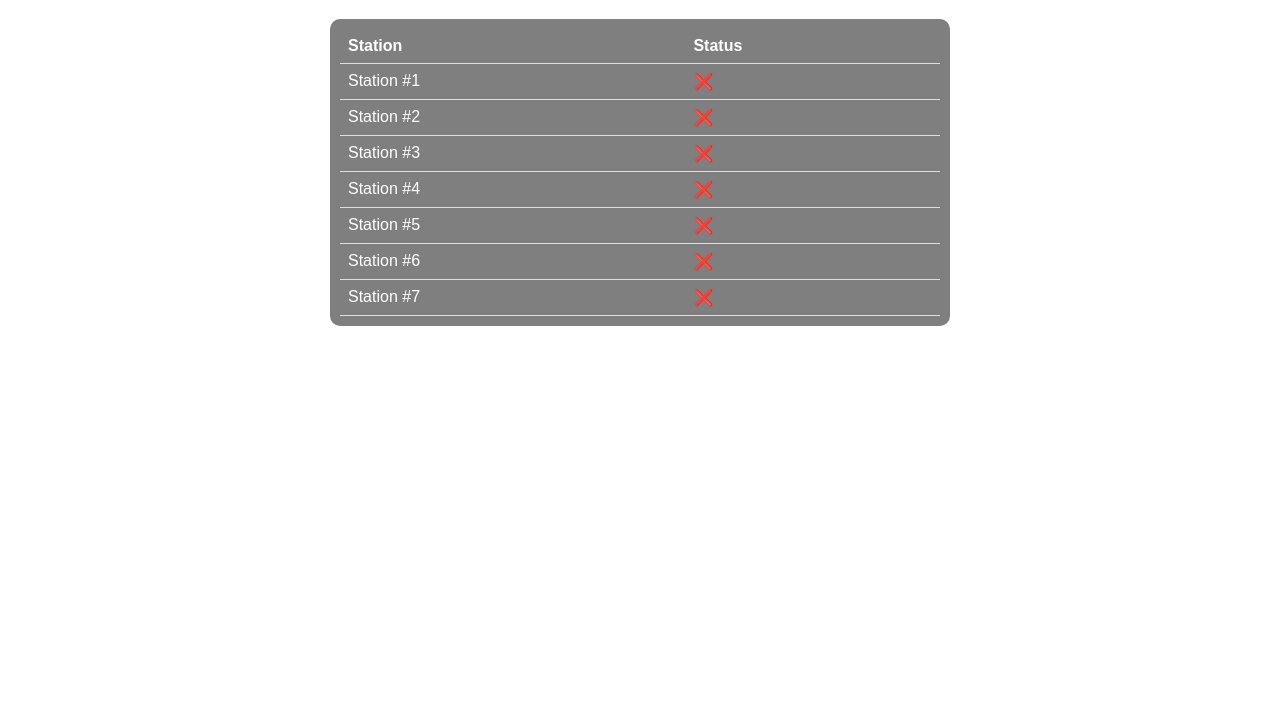
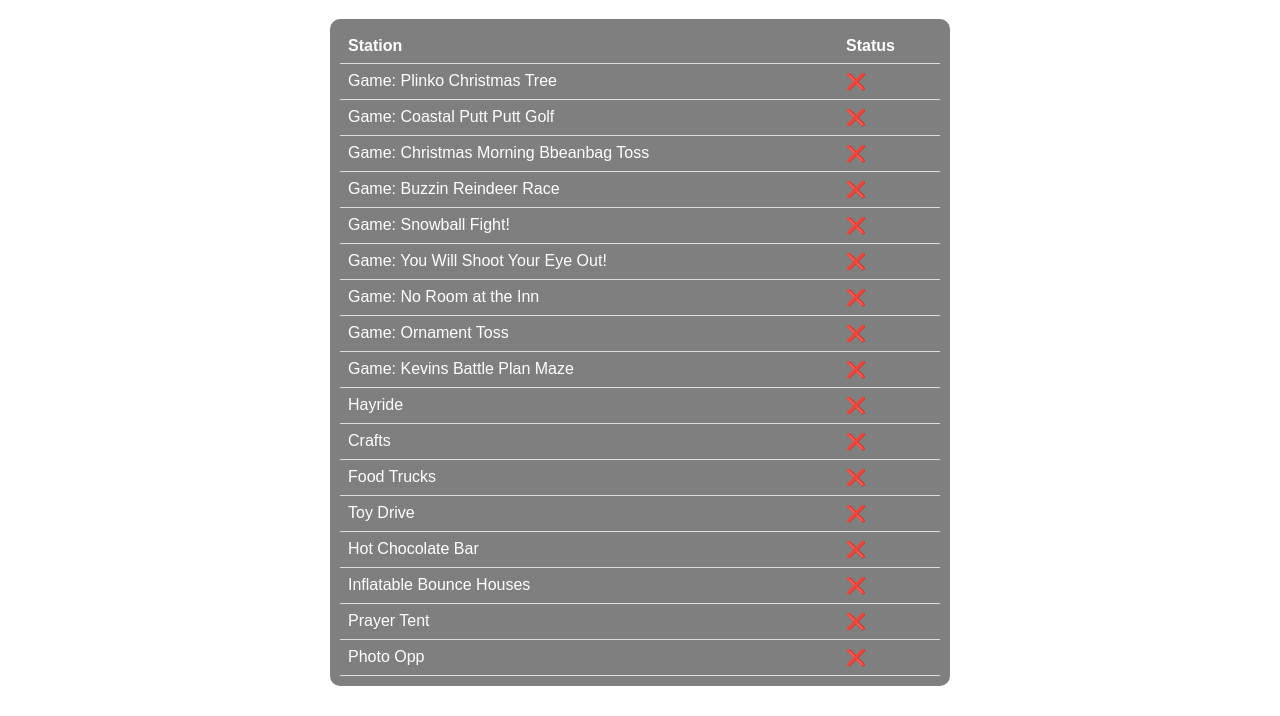
Before and after one commit to cadtoolbox/CoastalChristmas, a plain HTML site: page index.html in a window 1280 px wide. Shown: the part 128-844 px from the top of the page. Before the commit the page ends 800 px from the top, so only its background shows below. Drawn offline with Linux system fonts and the light colour scheme.

Commit message:
Update index.html

```diff
--- a/index.html
+++ b/index.html
@@ -3,7 +3,7 @@
 <head>
     <meta charset="UTF-8">
     <meta name="viewport" content="width=device-width, initial-scale=1.0">
-    <meta property="og:title" content="Coastal Christmas Seek-N-Find!">
+    <meta property="og:title" content="A Very Merry Coastal Christmas Seek-N-Find!">
     <meta property="og:description" content="Play the Seek-N-Find Game">
     <title>Coastal Christmas Seek-N-Find</title>
     <style>
@@ -60,13 +60,23 @@
 
     <script>
         const stationMap = {
-            'A9X3B7C2D1': { name: 'Station #1', image: 'https://cadtoolbox.github.io/CoastalChristmas/images/station1.jpg' },
-            'Q7W8E9R0T1': { name: 'Station #2', image: 'https://cadtoolbox.github.io/CoastalChristmas/images/station2.jpg' },
-            'Z5X6C7V8B9': { name: 'Station #3', image: 'https://cadtoolbox.github.io/CoastalChristmas/images/station3.jpg' },
-            'M1N2B3V4C5': { name: 'Station #4', image: 'https://cadtoolbox.github.io/CoastalChristmas/images/station4.jpg' },
-            'L0K9J8H7G6': { name: 'Station #5', image: 'https://cadtoolbox.github.io/CoastalChristmas/images/station5.jpg' },
-            'T3Y4U5I6O7': { name: 'Station #6', image: 'https://cadtoolbox.github.io/CoastalChristmas/images/station6.jpg' },
-            'P8O9I0U7Y6': { name: 'Station #7', image: 'https://cadtoolbox.github.io/CoastalChristmas/images/station7.jpg' }
+            'A9X3B7C2D1': { name: 'Game: Plinko Christmas Tree', image: 'https://cadtoolbox.github.io/CoastalChristmas/images/station1.jpg' },
+            'Q7W8E9R0T1': { name: 'Game: Coastal Putt Putt Golf', image: 'https://cadtoolbox.github.io/CoastalChristmas/images/station2.jpg' },
+            'Z5X6C7V8B9': { name: 'Game: Christmas Morning Bbeanbag Toss', image: 'https://cadtoolbox.github.io/CoastalChristmas/images/station3.jpg' },
+            'M1N2B3V4C5': { name: 'Game: Buzzin Reindeer Race', image: 'https://cadtoolbox.github.io/CoastalChristmas/images/station4.jpg' },
+            'L0K9J8H7G6': { name: 'Game: Snowball Fight!', image: 'https://cadtoolbox.github.io/CoastalChristmas/images/station5.jpg' },
+            'T3Y4U5I6O7': { name: 'Game: You Will Shoot Your Eye Out!', image: 'https://cadtoolbox.github.io/CoastalChristmas/images/station6.jpg' },
+            'P8O9I0U7Y6': { name: 'Game: No Room at the Inn', image: 'https://cadtoolbox.github.io/CoastalChristmas/images/station7.jpg' },
+            'K4P8M2R6T9': { name: 'Game: Ornament Toss', image: 'https://cadtoolbox.github.io/CoastalChristmas/images/station8.jpg' },
+            'W7F3J9H1Q5': { name: 'Game: Kevins Battle Plan Maze', image: 'https://cadtoolbox.github.io/CoastalChristmas/images/station9.jpg' },
+            'B6N2V8L4X3': { name: 'Hayride', image: 'https://cadtoolbox.github.io/CoastalChristmas/images/station10.jpg' },
+            'G9T5Y1C7D2': { name: 'Crafts', image: 'https://cadtoolbox.github.io/CoastalChristmas/images/station11.jpg' },
+            'Z3R8E4U6M1': { name: 'Food Trucks', image: 'https://cadtoolbox.github.io/CoastalChristmas/images/station12.jpg' },
+            'H5A9K2P7F4': { name: 'Toy Drive', image: 'https://cadtoolbox.github.io/CoastalChristmas/images/station13.jpg' },
+            'J1Q6W3X8B9': { name: 'Hot Chocolate Bar', image: 'https://cadtoolbox.github.io/CoastalChristmas/images/station14.jpg' },
+            'M4D7S2L9V5': { name: 'Inflatable Bounce Houses', image: 'https://cadtoolbox.github.io/CoastalChristmas/images/station15.jpg' },
+            'T8C1N5R3G6': { name: 'Prayer Tent', image: 'https://cadtoolbox.github.io/CoastalChristmas/images/station16.jpg' },
+            'P2Y9F6H4E7': { name: 'Photo Opp', image: 'https://cadtoolbox.github.io/CoastalChristmas/images/station17.jpg' },
         };
 
         const allStations = Object.values(stationMap).map(s => s.name);
```
